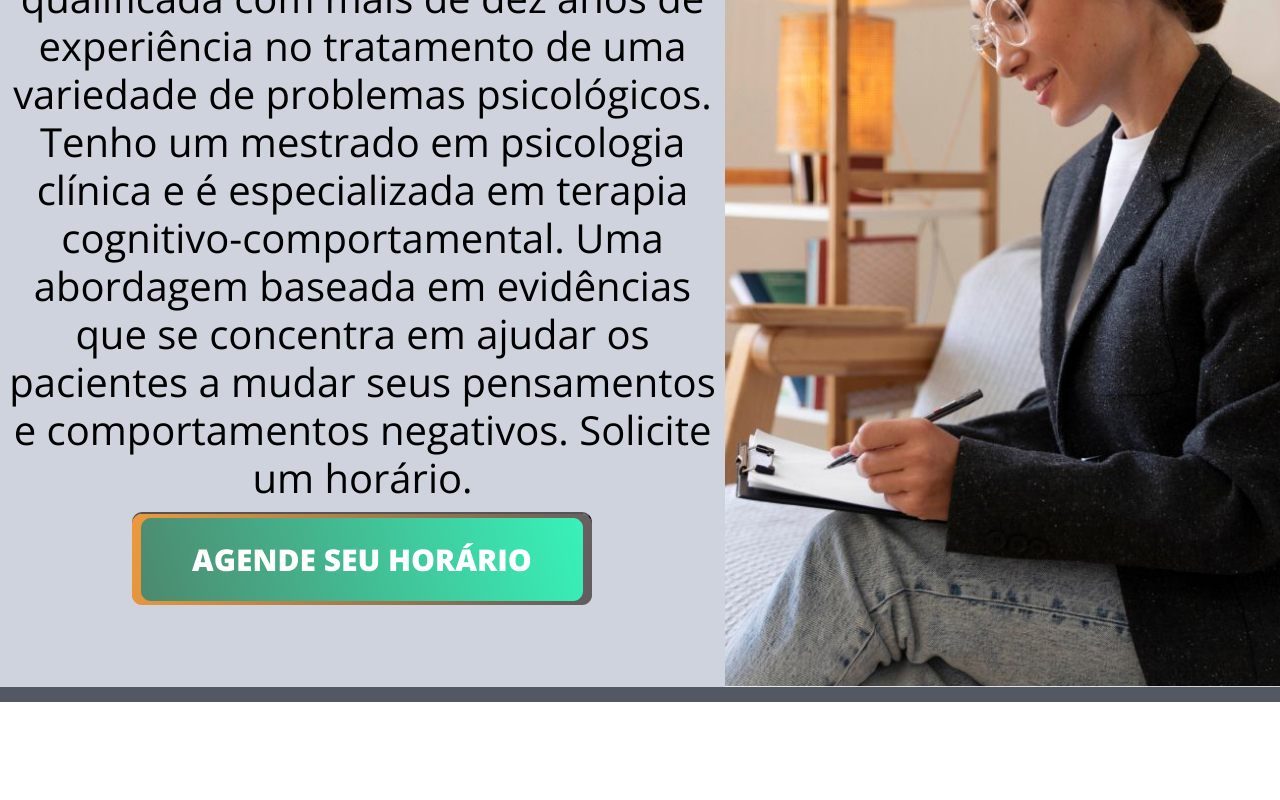
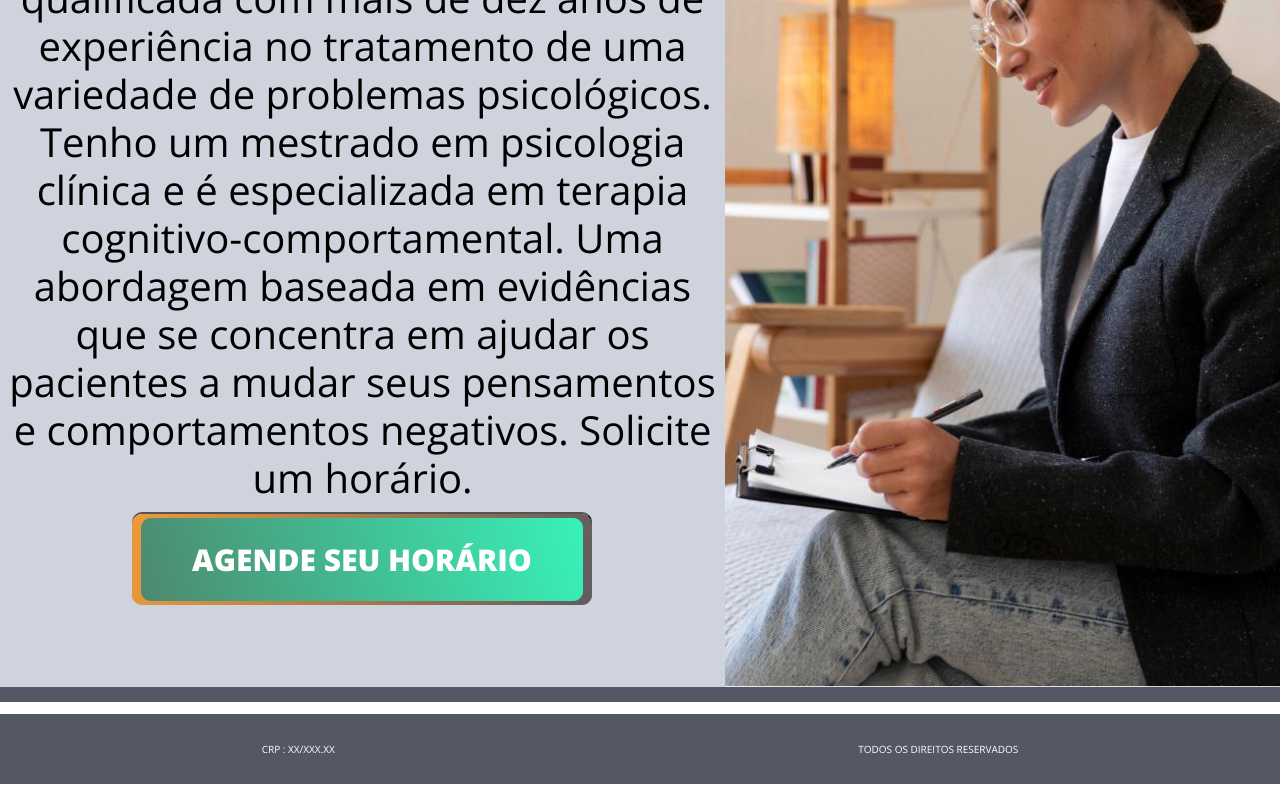
Before and after one commit to SANTANATECHNOLOGY/marta_ferreira, a plain HTML site: page index.html in a window 1280 px wide. Shown: the part 3670-4470 px from the top of the page. Drawn offline with nearby package versions, Linux system fonts and the light colour scheme.

Commit message:
modificação do footer 1440px

```diff
--- a/css/style.css
+++ b/css/style.css
@@ -266,7 +266,7 @@ a {
 .footer {
     position: absolute;
     max-width: 1440px;
-    top: 4700px;
+    top: 4384px;
     height: 70px;
     width: 100%;
     background-color: #545764 !important;
```
